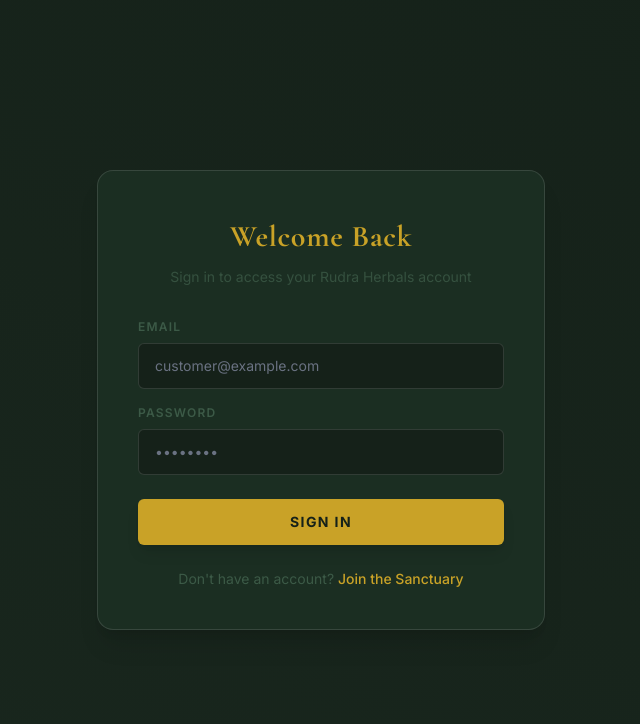
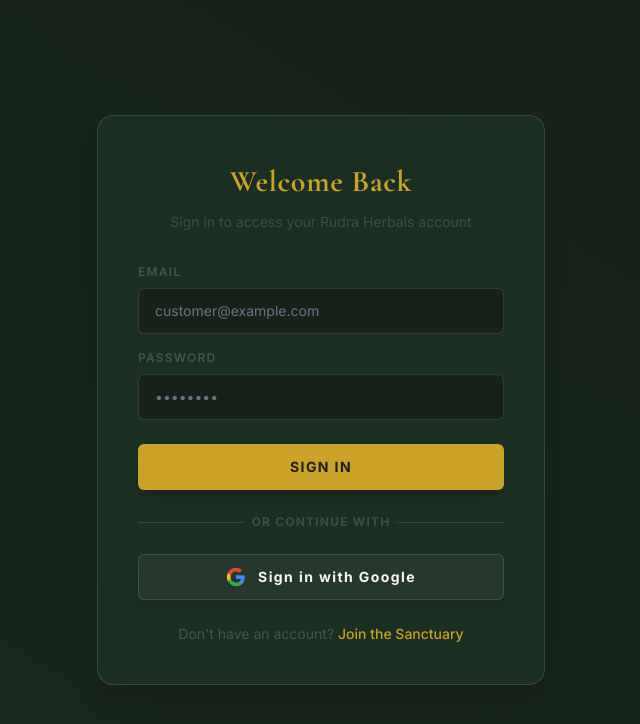
Before and after one commit to Naveen9902/rudra-herbals, a Next.js app: page /login in a window 1280 px wide. Shown: the top 724 px of the page, without its empty margins (319-959 px from the left). Built offline with nearby package versions, Linux system fonts and the light colour scheme.

Commit message:
Add Google OAuth integration

```diff
--- a/src/app/(account)/login/page.tsx
+++ b/src/app/(account)/login/page.tsx
@@ -88,7 +88,32 @@
           </button>
         </div>
 
-        <div className="text-center mt-4">
+        <div className="relative my-6">
+          <div className="absolute inset-0 flex items-center">
+            <div className="w-full border-t border-[var(--border-subtle)]"></div>
+          </div>
+          <div className="relative flex justify-center text-sm">
+            <span className="px-2 bg-[var(--forest-900)] text-[var(--sage-tint)] opacity-80 uppercase tracking-widest text-xs font-bold">Or continue with</span>
+          </div>
+        </div>
+
+        <div>
+          <button
+            type="button"
+            onClick={() => signIn("google", { callbackUrl: "/account" })}
+            className="group relative w-full flex justify-center py-3 px-4 border border-[var(--border-subtle)] text-sm font-bold tracking-widest rounded-md text-[var(--ink-50)] bg-white/5 hover:bg-white/10 focus:outline-none focus:ring-2 focus:ring-offset-2 focus:ring-[var(--gold-400)] focus:ring-offset-[var(--forest-900)] transition-all shadow-lg hover:shadow-xl"
+          >
+            <svg className="w-5 h-5 mr-3" viewBox="0 0 24 24" fill="currentColor">
+              <path d="M22.56 12.25c0-.78-.07-1.53-.2-2.25H12v4.26h5.92c-.26 1.37-1.04 2.53-2.21 3.31v2.77h3.57c2.08-1.92 3.28-4.74 3.28-8.09z" fill="#4285F4"/>
+              <path d="M12 23c2.97 0 5.46-.98 7.28-2.66l-3.57-2.77c-.98.66-2.23 1.06-3.71 1.06-2.86 0-5.29-1.93-6.16-4.53H2.18v2.84C3.99 20.53 7.7 23 12 23z" fill="#34A853"/>
+              <path d="M5.84 14.09c-.22-.66-.35-1.36-.35-2.09s.13-1.43.35-2.09V7.07H2.18C1.43 8.55 1 10.22 1 12s.43 3.45 1.18 4.93l2.85-2.22.81-.62z" fill="#FBBC05"/>
+              <path d="M12 5.38c1.62 0 3.06.56 4.21 1.64l3.15-3.15C17.45 2.09 14.97 1 12 1 7.7 1 3.99 3.47 2.18 7.07l3.66 2.84c.87-2.6 3.3-4.53 6.16-4.53z" fill="#EA4335"/>
+            </svg>
+            Sign in with Google
+          </button>
+        </div>
+
+        <div className="text-center mt-6">
           <p className="text-sm text-[var(--sage-tint)]">
             Don't have an account?{" "}
             <Link href="/register" className="text-[var(--gold-400)] hover:underline font-medium">
--- a/src/app/(account)/register/page.tsx
+++ b/src/app/(account)/register/page.tsx
@@ -3,6 +3,7 @@
 import { useState } from "react"
 import { useRouter } from "next/navigation"
 import Link from "next/link"
+import { signIn } from "next-auth/react"
 import { registerUser } from "@/app/actions/auth-actions"
 
 export default function Register() {
@@ -84,7 +85,32 @@
             </button>
           </div>
 
-          <div className="text-center mt-4">
+          <div className="relative my-6">
+            <div className="absolute inset-0 flex items-center">
+              <div className="w-full border-t border-[var(--border-subtle)]"></div>
+            </div>
+            <div className="relative flex justify-center text-sm">
+              <span className="px-2 bg-[var(--forest-900)] text-[var(--sage-tint)] opacity-80 uppercase tracking-widest text-xs font-bold">Or continue with</span>
+            </div>
+          </div>
+
+          <div>
+            <button
+              type="button"
+              onClick={() => signIn("google", { callbackUrl: "/account" })}
+              className="group relative w-full flex justify-center py-3 px-4 border border-[var(--border-subtle)] text-sm font-bold tracking-widest rounded-md text-[var(--ink-50)] bg-white/5 hover:bg-white/10 focus:outline-none focus:ring-2 focus:ring-offset-2 focus:ring-[var(--gold-400)] focus:ring-offset-[var(--forest-900)] transition-all shadow-lg hover:shadow-xl"
+            >
+              <svg className="w-5 h-5 mr-3" viewBox="0 0 24 24" fill="currentColor">
+                <path d="M22.56 12.25c0-.78-.07-1.53-.2-2.25H12v4.26h5.92c-.26 1.37-1.04 2.53-2.21 3.31v2.77h3.57c2.08-1.92 3.28-4.74 3.28-8.09z" fill="#4285F4"/>
+                <path d="M12 23c2.97 0 5.46-.98 7.28-2.66l-3.57-2.77c-.98.66-2.23 1.06-3.71 1.06-2.86 0-5.29-1.93-6.16-4.53H2.18v2.84C3.99 20.53 7.7 23 12 23z" fill="#34A853"/>
+                <path d="M5.84 14.09c-.22-.66-.35-1.36-.35-2.09s.13-1.43.35-2.09V7.07H2.18C1.43 8.55 1 10.22 1 12s.43 3.45 1.18 4.93l2.85-2.22.81-.62z" fill="#FBBC05"/>
+                <path d="M12 5.38c1.62 0 3.06.56 4.21 1.64l3.15-3.15C17.45 2.09 14.97 1 12 1 7.7 1 3.99 3.47 2.18 7.07l3.66 2.84c.87-2.6 3.3-4.53 6.16-4.53z" fill="#EA4335"/>
+              </svg>
+              Sign up with Google
+            </button>
+          </div>
+
+          <div className="text-center mt-6">
             <p className="text-sm text-[var(--sage-tint)]">
               Already have an account?{" "}
               <Link href="/login" className="text-[var(--gold-400)] hover:underline font-medium">
--- a/src/lib/auth.ts
+++ b/src/lib/auth.ts
@@ -1,5 +1,6 @@
 import { NextAuthOptions } from "next-auth"
 import CredentialsProvider from "next-auth/providers/credentials"
+import GoogleProvider from "next-auth/providers/google"
 import { prisma } from "@/lib/db"
 import { PrismaAdapter } from "@auth/prisma-adapter"
 import bcrypt from "bcryptjs"
@@ -7,6 +8,10 @@
 export const authOptions: NextAuthOptions = {
   adapter: PrismaAdapter(prisma),
   providers: [
+    GoogleProvider({
+      clientId: process.env.GOOGLE_CLIENT_ID || "",
+      clientSecret: process.env.GOOGLE_CLIENT_SECRET || "",
+    }),
     CredentialsProvider({
       name: "Admin Credentials",
       credentials: {
```
